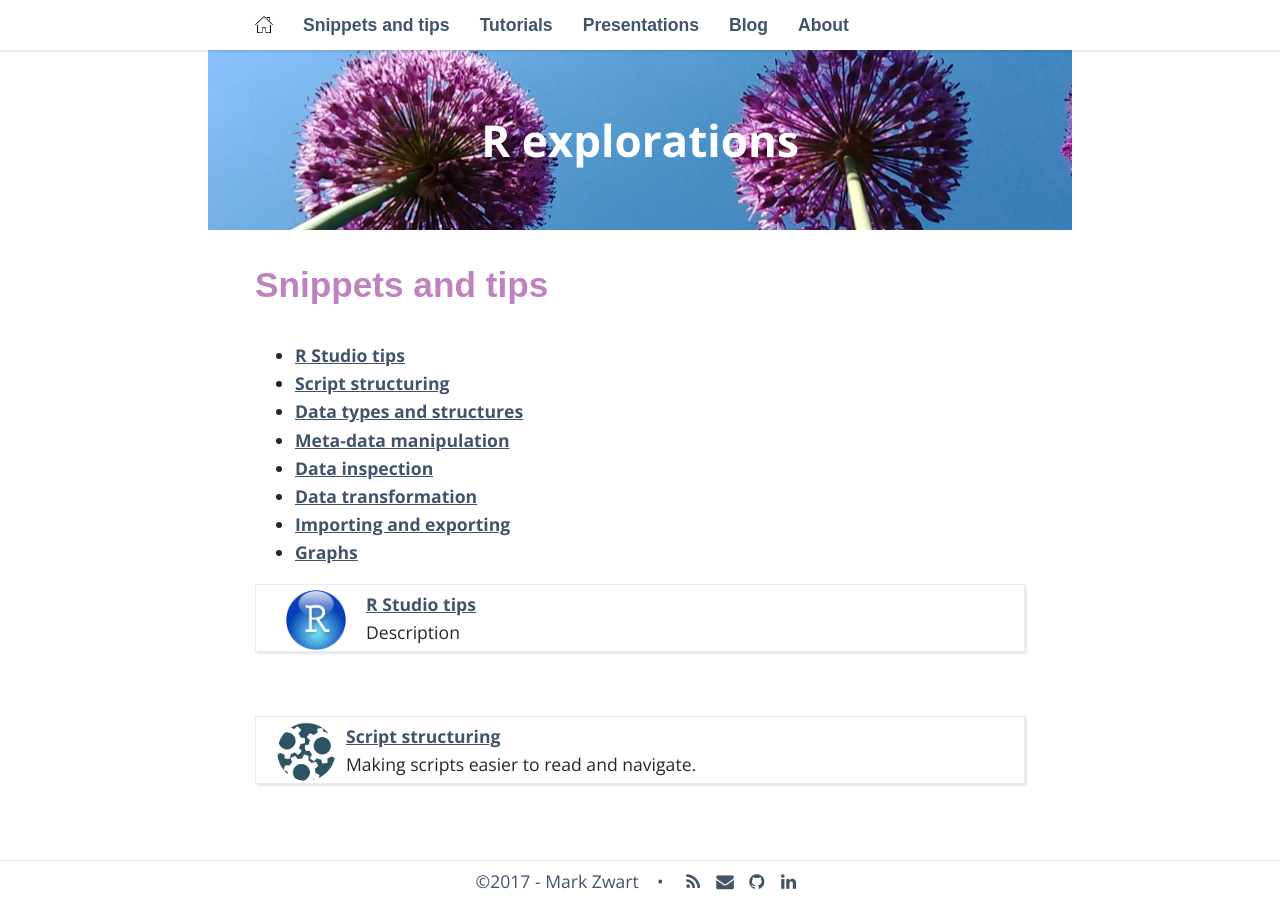
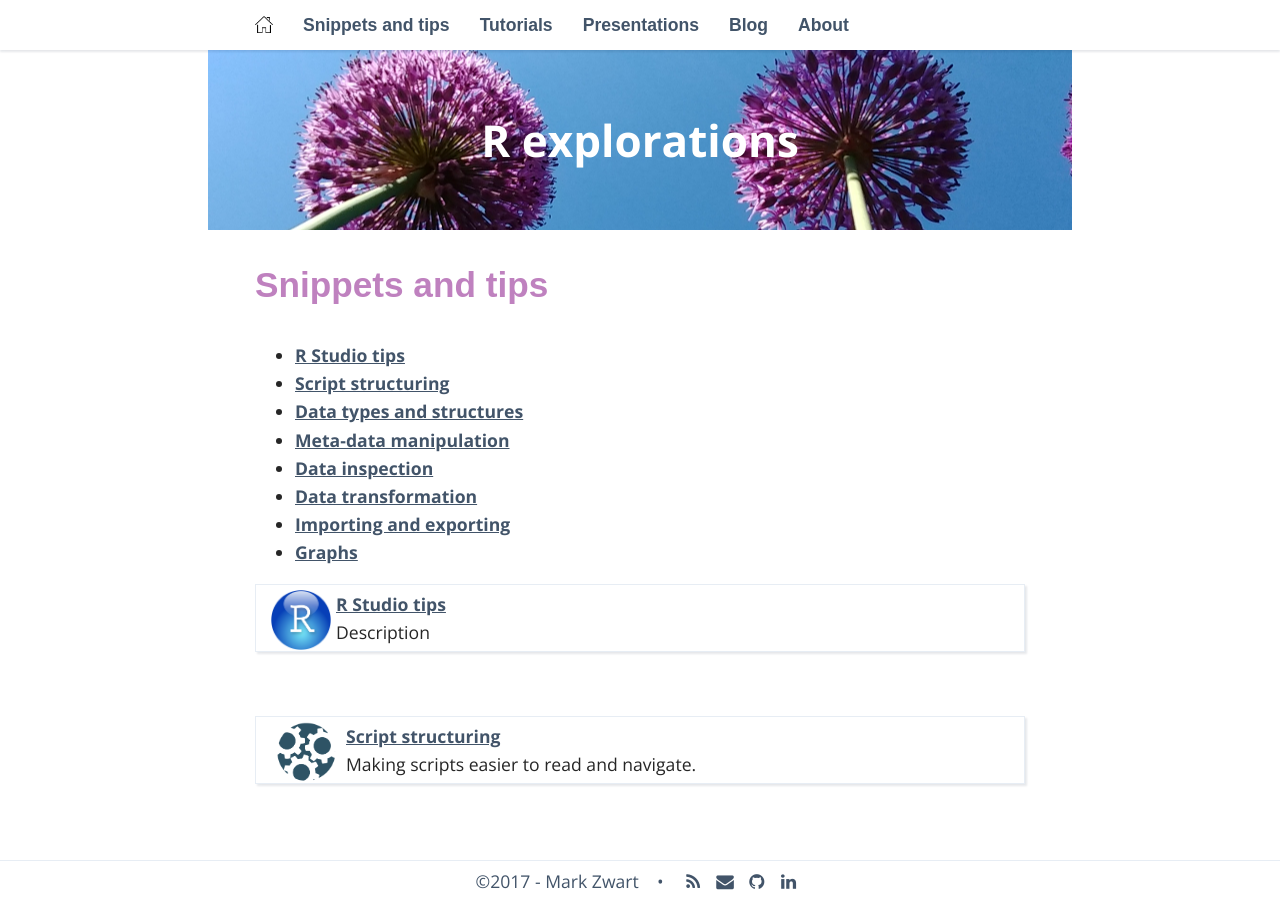
Before and after one commit to mark-me/mark-me.github.io, a Jekyll site: the page built from _pages/01-snippets-and-tips.md, in a window 1280 px wide. Built offline with Jekyll 4.4.1, drawn with Linux system fonts in a browser that asks for light colours; nearby versions of some CDN libraries; some web fonts are replaced; comment, search, counter and statistics services are not loaded.

Commit message:
Changing snippet index

```diff
--- a/_pages/01-snippets-and-tips.md
+++ b/_pages/01-snippets-and-tips.md
@@ -15,7 +15,7 @@
 
 
 <div class="boxed">
-<img src="/_pages/snippets-and-tips/r-studio-tips.png" alt="Image text" hspace="20" width="60" height="60" align="left"/>
+<img src="/_pages/snippets-and-tips/r-studio-tips.png" alt="Image text" style="margin: 0px 5px" width="60" height="60" align="left"/>
 <a href="/r-studio-tips/">R Studio tips</a><br>
 Description
 <br>
```
